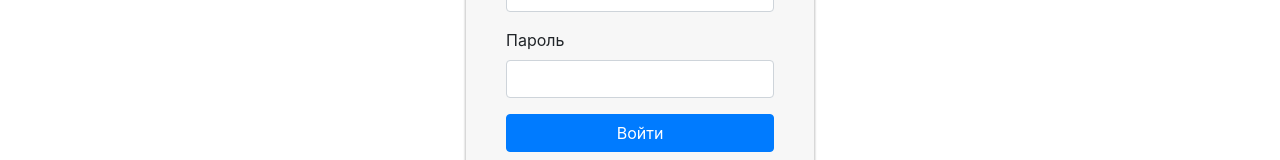
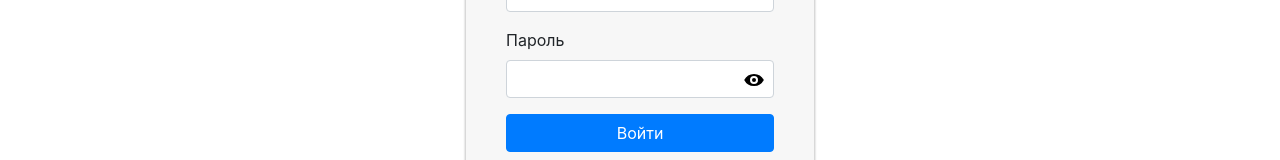
Before and after one commit to TaRtecz/vue-auth-lk, a Vue app: page /login in a window 1280 px wide. Shown: the part 321-481 px from the top of the page. Built offline with nearby package versions, Linux system fonts and the light colour scheme.

Commit message:
add view pass fix bugs on forgot

```diff
--- a/src/components/Login.vue
+++ b/src/components/Login.vue
@@ -14,7 +14,8 @@
         </div>
         <div class="form-group">
           <label for="password">Пароль</label>
-          <Field name="password" type="password" class="form-control" />
+          <Field name="password" v-bind:type="passwordType" class="form-control" />
+          <a :class="showPass ? 'password-view' : 'password-not-view'" @click="hidePass"></a>
           <ErrorMessage name="password" class="error-feedback" />
         </div>
 
@@ -54,14 +55,16 @@ export default {
   },
   data() {
     const schema = yup.object().shape({
-      phone: yup.string().required("Phone is required!"),
-      password: yup.string().required("Password is required!"),
+      phone: yup.string().required("Обязательное поле!"),
+      password: yup.string().required("Обязательное поле!"),
     });
 
     return {
       loading: false,
       message: "",
       schema,
+      passwordType: "password",
+      showPass: false,
     };
   },
   computed: {
@@ -75,6 +78,14 @@ export default {
     }
   },
   methods: {
+    hidePass(){
+       this.showPass = !this.showPass
+       if (this.showPass) {
+          this.passwordType = 'text';
+        } else {
+          this.passwordType = 'password';
+        }
+    },
     async handleLogin(user) {
       this.loading = true;
         await axios.post('https://backend-front-test.dev.echo-company.ru/api/auth/login', {
@@ -93,7 +104,7 @@ export default {
                             this.$store.dispatch("auth/loginuser", user)
                             this.$router.push("/user");
                         }
-                        return response.data;
+                        //return response.data;
                     });
                 }
             },(error) => {
@@ -148,4 +159,28 @@ label {
 .error-feedback {
   color: red;
 }
+
+.password-not-view{
+  position: absolute;
+  cursor: pointer;
+  top: 284px;
+  right: 50px;
+  display: inline-block;
+  width: 20px;
+  height: 20px;
+  background: url("../assets/view.svg") 0 0 no-repeat;
+}
+
+.password-view{
+  position: absolute;
+  cursor: pointer;
+  top: 284px;
+  right: 50px;
+  display: inline-block;
+  width: 20px;
+  height: 20px;
+  background: url("../assets/no-view.svg") 0 0 no-repeat;
+}
+
+
 </style>
--- a/src/components/Register.vue
+++ b/src/components/Register.vue
@@ -123,7 +123,7 @@ export default {
         .then(response => {
             if (response.data.token) {
                 localStorage.setItem('token', response.data.token);
-                axios.get(API_URL + 'huser', { headers: authHeader() })
+                axios.get(API_URL + 'user', { headers: authHeader() })
                       .then(response => {
                         if (response.data) {
                             localStorage.setItem('user', JSON.stringify(response.data));
```
Also changed, not shown: src/assets/no-view.svg (added), src/assets/view.svg (added).
